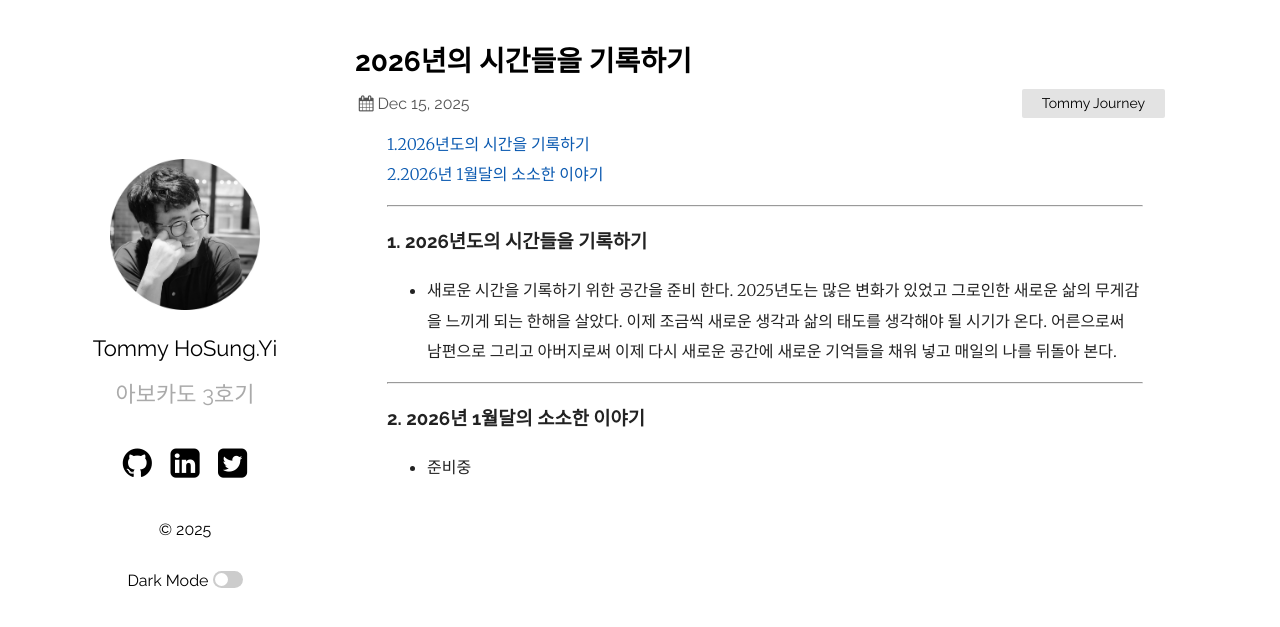
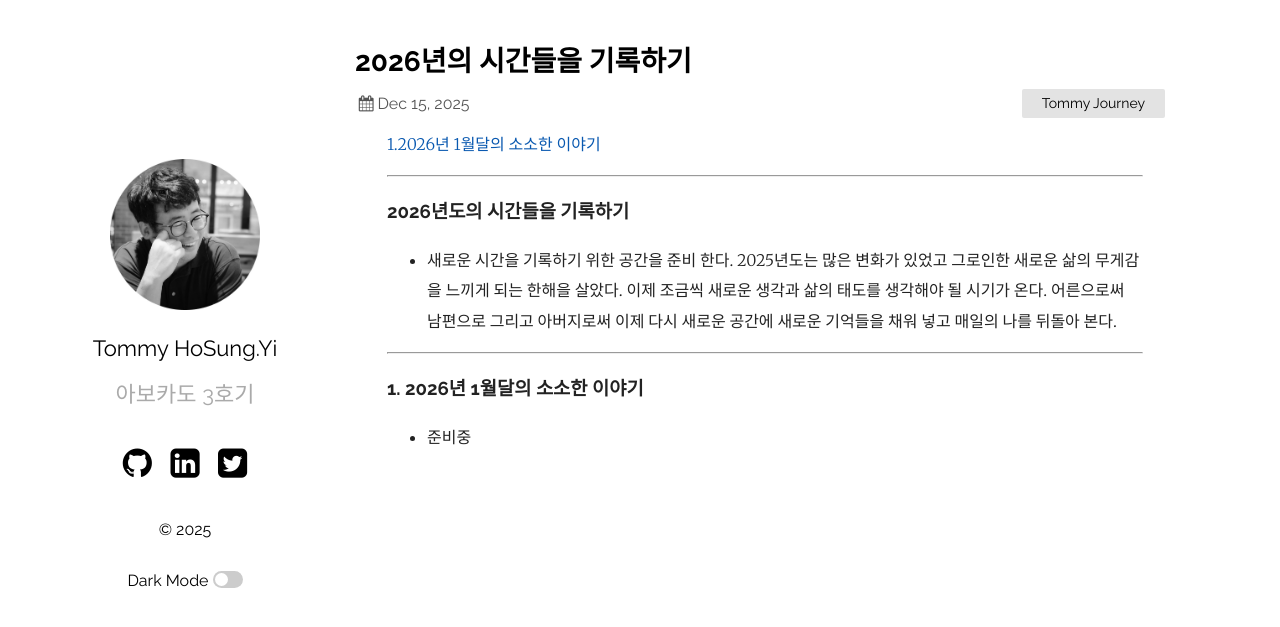
Before and after one commit to hslee77/hslee77.github.io, a Jekyll site: the page built from wiki/memo/2025-12-14-2026.md, in a window 1280 px wide. Shown: the top 627 px of the page. Built offline with Jekyll 4.4.1, drawn with Linux system fonts in a browser that asks for light colours.

Commit message:
20251226 update v2.7

```diff
--- a/wiki/memo/2025-12-14-2026.md
+++ b/wiki/memo/2025-12-14-2026.md
@@ -4,18 +4,17 @@ title:  "2026년의 시간들을 기록하기"
 date:   2025-12-15 12:10:36 +0900
 categories: [Tommy Journey]
 ---
-[1.2026년도의 시간을 기록하기 ](#1-2026년도의-시간들을-기록하기)<br>
-[2.2026년 1월달의 소소한 이야기](#2-2026년-1월달의-소소한-이야기)
+[1.2026년 1월달의 소소한 이야기](#1-2026년-1월달의-소소한-이야기)
 
 ---------------------------------------------------------------------------
 
-### 1. 2026년도의 시간들을 기록하기
+### 2026년도의 시간들을 기록하기
 
 - 새로운 시간을 기록하기 위한 공간을 준비 한다. 2025년도는 많은 변화가 있었고 그로인한 새로운 삶의 무게감을 느끼게 되는 한해을 살았다.
 이제 조금씩 새로운 생각과 삶의 태도를 생각해야 될 시기가 온다. 어른으로써 남편으로 그리고 아버지로써 이제 다시 새로운 공간에 새로운 기억들을 채워 넣고 매일의 나를 뒤돌아 본다.
 
 ---------------------------------------------------------------------------
 
-### 2. 2026년 1월달의 소소한 이야기
+### 1. 2026년 1월달의 소소한 이야기
 
 - 준비중
```
